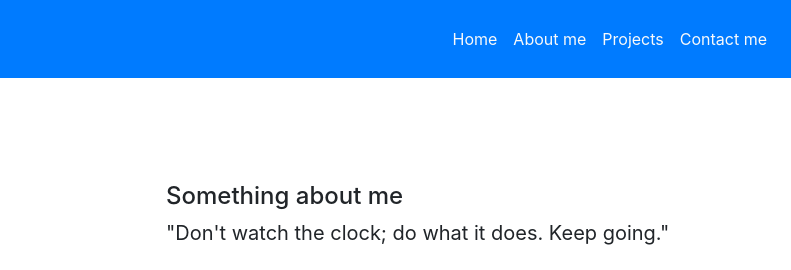
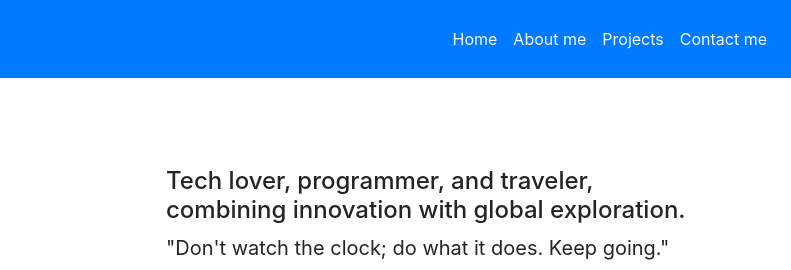
Before and after one commit to AbinanthA121/abinanth, a plain HTML site: page index.html in a window 1280 px wide. Shown: the top 270 px of the page, 489-1280 px from the left. Drawn offline with nearby package versions, Linux system fonts and the light colour scheme.

Commit message:
index.html

```diff
--- a/index.html
+++ b/index.html
@@ -48,7 +48,7 @@
             class="img-fluid rounded-circle ">
           </div>
           <div class="col-md-6">
-            <h4>Something about me</h4>
+            <h4>Tech lover, programmer, and traveler, combining innovation with global exploration.</h4>
             <blockquote class="blockquote">
             <p>"Don't watch the clock; do what it does. Keep going."</p>
             <footer>-Sam Levenson</footer>
```
